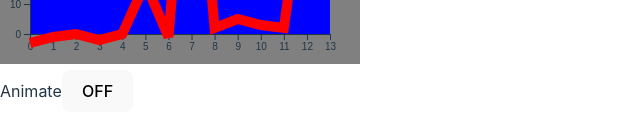
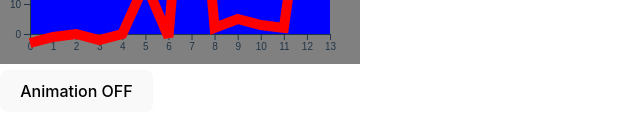
Before and after one commit to JoseHerminioCollas/react-d3-typescript, a React (Vite) app: page / in a window 1280 px wide. Shown: the part 492-628 px from the top of the page, without its empty margins (0-640 px from the left). Built offline with nearby package versions, Linux system fonts and the light colour scheme.

Commit message:
Refactor AnimateControl

```diff
--- a/src/components/AnimateControl.tsx
+++ b/src/components/AnimateControl.tsx
@@ -1,12 +1,29 @@
-import React from "react";
+/**
+ * @fileoverview Receive React state variables for control
+ *
+ * @param {boolean} animationOn
+ * @param {(value: boolean) => void} setAnimationOn
+ * @returns {JSX.Element}
+ */
 
-const AnimateControl = ({ animationOn, setAnimationOn }: any) => {
+type AnimateControlProps = {
+  animationOn: boolean;
+  setAnimationOn: (value: boolean) => void;
+};
+
+const text = { on: "Animation ON", off: "Animation OFF" };
+
+const AnimateControl: React.FC<AnimateControlProps> = ({
+  animationOn,
+  setAnimationOn,
+}) => {
   return (
     <section>
-      Animate
-      {!animationOn && <button onClick={() => setAnimationOn(true)}>ON</button>}
+      {!animationOn && (
+        <button onClick={() => setAnimationOn(true)}>{text.on}</button>
+      )}
       {animationOn && (
-        <button onClick={() => setAnimationOn(false)}>OFF</button>
+        <button onClick={() => setAnimationOn(false)}>{text.off}</button>
       )}
     </section>
   );
```
